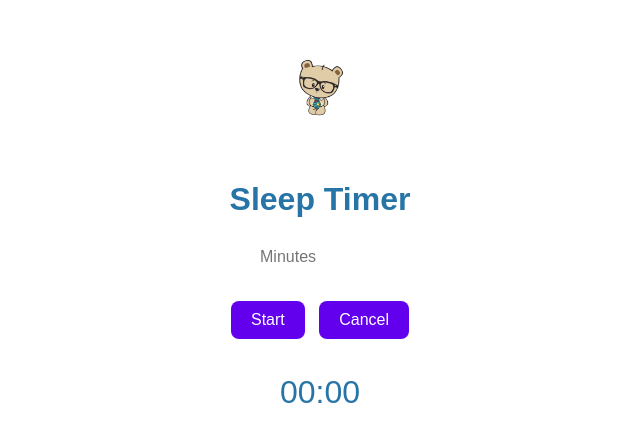
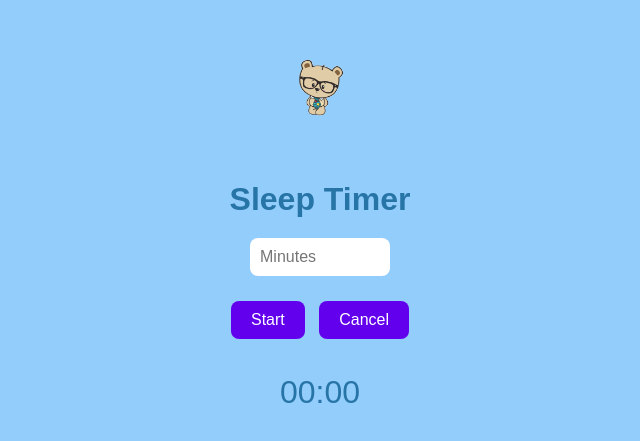
Before and after one commit to Pikanik/sleep-timer-web, a plain HTML site: page index.html in a window 1280 px wide. Shown: the part 175-616 px from the top of the page, without its empty margins (320-960 px from the left). Drawn offline with Linux system fonts and the light colour scheme.

Commit message:
Update index.html

```diff
--- a/index.html
+++ b/index.html
@@ -7,7 +7,7 @@
   <style>
     body {
       font-family: 'Arial', sans-serif;
-      background-color: ##93cdfc;
+      background-color: #93cdfc;
       color: #2774a6;
       display: flex;
       flex-direction: column;
```
